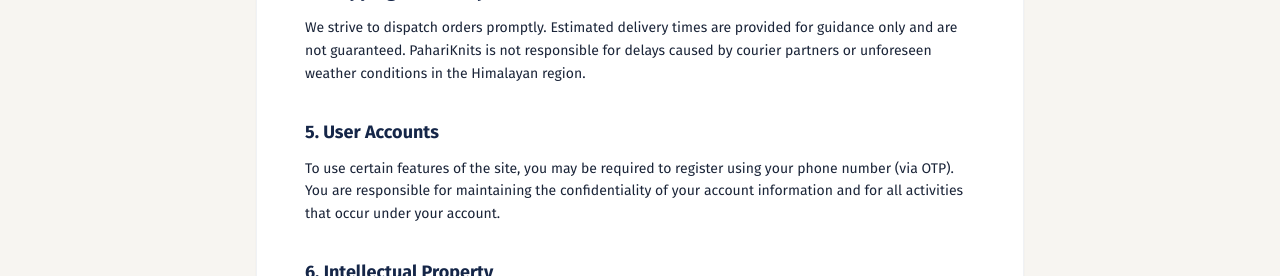
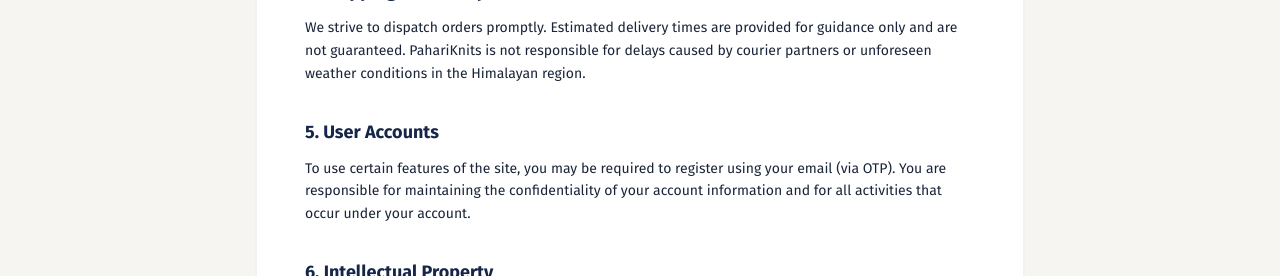
Before and after one commit to rudrakshkr/pahari-knits, a React (Vite) app: page /terms in a window 1280 px wide. Shown: the part 804-1080 px from the top of the page. Built offline with nearby package versions, Linux system fonts and the light colour scheme.

Commit message:
Fixed terms

```diff
--- a/src/pages/Terms.jsx
+++ b/src/pages/Terms.jsx
@@ -44,7 +44,7 @@ export default function Terms() {
           <section>
             <h2 className="text-lg font-bold text-navy-800 mb-3">5. User Accounts</h2>
             <p>
-              To use certain features of the site, you may be required to register using your phone number (via OTP). You are responsible for maintaining the confidentiality of your account information and for all activities that occur under your account.
+              To use certain features of the site, you may be required to register using your email (via OTP). You are responsible for maintaining the confidentiality of your account information and for all activities that occur under your account.
             </p>
           </section>
 
```
